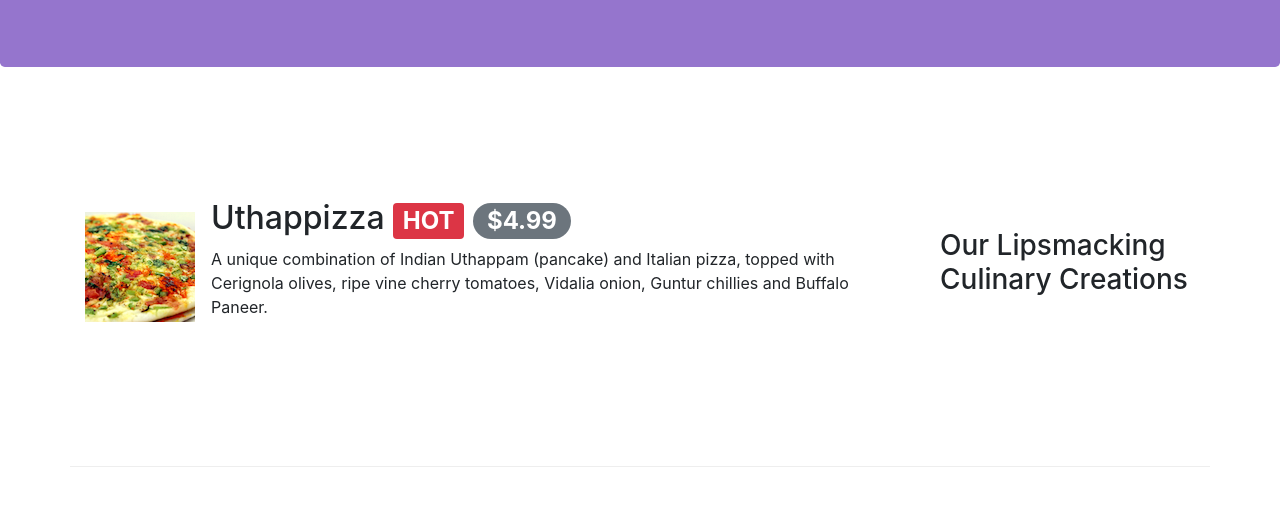
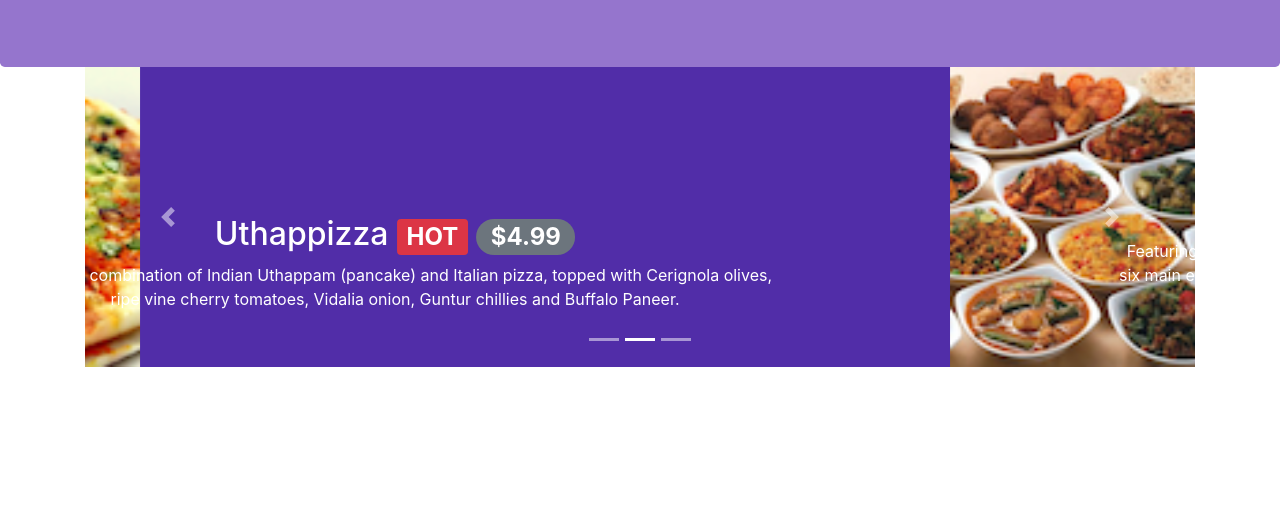
Before and after one commit to crivero1510/conFusion, a website: page index.html in a window 1280 px wide. Shown: the part 267-775 px from the top of the page. Drawn offline with nearby package versions, Linux system fonts and the light colour scheme.

Commit message:
=Carousel

```diff
--- a/css/styles.css
+++ b/css/styles.css
@@ -49,3 +49,18 @@ body
     border-bottom: 1px solid #ddd;
     padding: 10px;
 }
+.carousel
+{
+    background: #512DA8;
+}
+.carousel-item
+{
+    height: 300px;
+}
+.carousel-item img
+{
+    position: absolute;
+    top: 0;
+    left: 0;
+    min-height: 300px;
+}
--- a/index.html
+++ b/index.html
@@ -108,6 +108,56 @@
     </header>
 
     <div class="container">
+        <div class=" row row-content">
+            <div class="col">
+                <div id="myCaruosel" class="carousel slide" data-ride="carousel">
+                    <div class="carousel-inner" role="listbox">
+                        <div class="carousel-item active">
+                            <img class="d-block img-fluid" src="img/uthappizza.png" alt="uthappizza">
+                            <div class="carousel-caption d-none d-md-block">
+                                <h2>Uthappizza
+                                    <span class="badge badge-danger">HOT</span>
+                                    <span class="badge badge-pill badge-secondary">$4.99</span>
+                                </h2>
+                                <p class="d-none d-sm-block">A unique combination of Indian Uthappam (pancake) and Italian pizza, topped with Cerignola
+                                    olives, ripe vine cherry tomatoes, Vidalia onion, Guntur chillies and Buffalo Paneer.</p>
+                            </div>
+                        </div>
+                        <div class="carousel-item">
+                            <img class="d-block img-fluid" src="img/buffet.png" alt="uthappizza">
+                            <div class="carousel-caption d-none d-md-block">
+                                <h2>Weekend Grand Buffet
+                                    <span class="badge badge-danger">NEW</span>
+                                </h2>
+                                <p class="d-none d-sm-block">Featuring mouthwatering combinations with a choice of five different salads, six enticing
+                                    appetizers, six main entrees and five choicest desserts. Free flowing bubbly and soft
+                                    drinks. All for just $19.99 per person </p>
+                            </div>
+                        </div>
+                        <div class="carousel-item">
+                            <img class="d-block img-fluid" src="img/alberto.png" alt="uthappizza">
+                            <div class="carousel-caption d-none d-md-block">
+                                <h2 class="mt-0">Alberto Somayya</h2>
+                                <h4>Executive Chef</h4>
+                                <p class="d-none d-sm-block">Award winning three-star Michelin chef with wide International experience having worked closely
+                                    with whos-who in the culinary world, he specializes in creating mouthwatering Indo-Italian
+                                    fusion experiences. </p>
+                            </div>
+                        </div>
+                        <ol class="carousel-indicators">
+                            <li data-target="#myCaruosel" data-slide-to="0" class="active"></li>
+                            <li data-target="#myCaruosel" data-slide-to="1"></li>
+                            <li data-target="#myCaruosel" data-slide-to="2"></li>
+                        </ol>
+                        <a class="carousel-control-prev" href="#myCaruosel" role="button" data-slide="prev">
+                            <span class="carousel-control-prev-icon"></span>
+                        </a>
+                        <a class="carousel-control-next" href="#myCaruosel" role="button" data-slide="next">
+                            <span class="carousel-control-next-icon"></span>
+                        </a>
+                    </div>
+                </div>
+            </div>
             <div class="row row-content align-items-center">
                 <div class="col-12 col-sm-4 order-sm-last col-md-3">
                     <h3>Our Lipsmacking Culinary Creations</h3>
@@ -139,8 +189,8 @@
                                 <span class="badge badge-danger">NEW</span>
                             </h2>
                             <p class="d-none d-sm-block">Featuring mouthwatering combinations with a choice of five different salads, six enticing appetizers,
-                            six main entrees and five choicest desserts. Free flowing bubbly and soft drinks. All for just
-                            $19.99 per person </p>
+                                six main entrees and five choicest desserts. Free flowing bubbly and soft drinks. All for
+                                just $19.99 per person </p>
                         </div>
                     </div>
                 </div>
@@ -156,9 +206,9 @@
                         <div class="media-body">
                             <h2 class="mt-0">Alberto Somayya</h2>
                             <h4>Executive Chef</h4>
-                        <p class="d-none d-sm-block">Award winning three-star Michelin chef with wide International experience having worked closely with
-                            whos-who in the culinary world, he specializes in creating mouthwatering Indo-Italian fusion
-                            experiences. </p>
+                            <p class="d-none d-sm-block">Award winning three-star Michelin chef with wide International experience having worked closely
+                                with whos-who in the culinary world, he specializes in creating mouthwatering Indo-Italian
+                                fusion experiences. </p>
                         </div>
                     </div>
 
```
Lines whose indentation alone changed are shown as unchanged.
